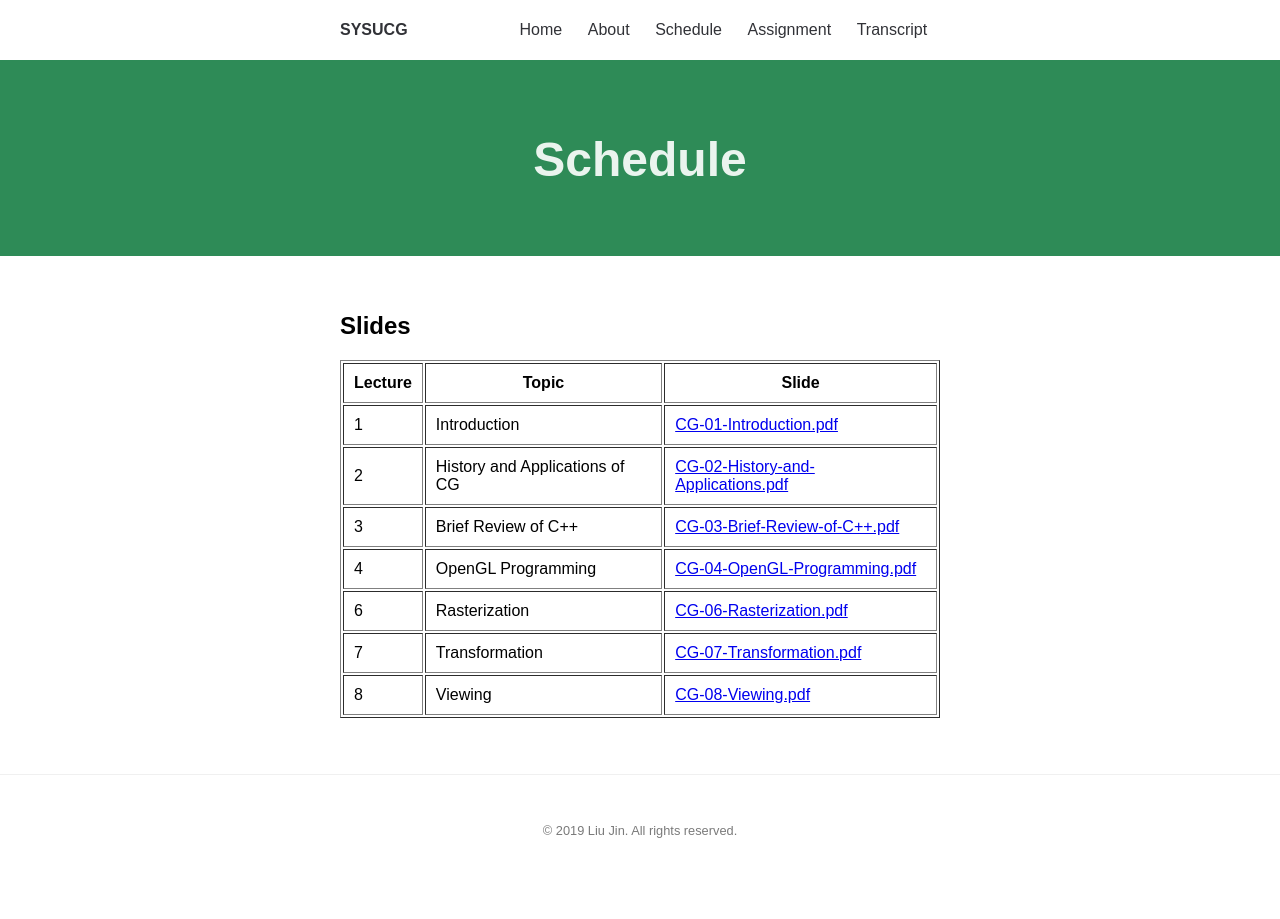
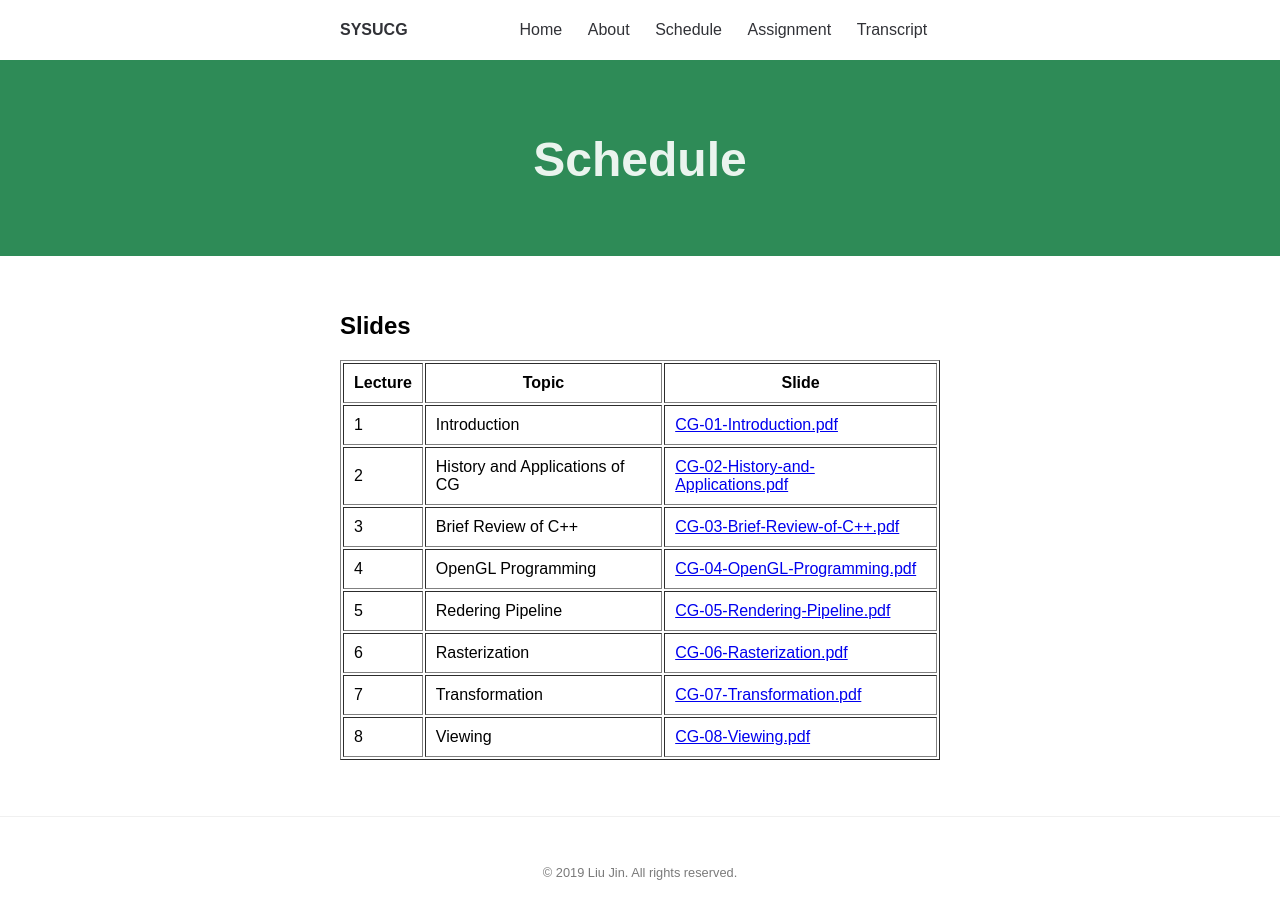
Before and after one commit to sysucg2019/sysucg2019.github.io, a Jekyll site: the page built from schedule.md, in a window 1280 px wide and 928 px high. Shown: the top 919 px of the window. Built offline with Jekyll 4.4.1, drawn with Linux system fonts in a browser that asks for light colours.

Commit message:
Update schedule.md

```diff
--- a/schedule.md
+++ b/schedule.md
@@ -33,6 +33,11 @@ permalink: /schedule/
     <td> <a href="https://github.com/sysucg2019/sysucg2019.github.io/raw/master/slides/CG-04-OpenGL-Programming.pdf">CG-04-OpenGL-Programming.pdf</a> </td>
   </tr>
   <tr>
+    <td> 5 </td>
+    <td> Redering Pipeline </td>
+    <td> <a href="https://github.com/liujinsysu/liujinsysu.github.io/raw/master/slides/CG-05-Rendering-Pipeline.pdf">CG-05-Rendering-Pipeline.pdf</a> </td>
+  </tr>
+  <tr>
     <td> 6 </td>
     <td> Rasterization </td>
     <td> <a href="https://github.com/sysucg2019/sysucg2019.github.io/raw/master/slides/CG-06-Rasterization.pdf">CG-06-Rasterization.pdf</a></td>
```
